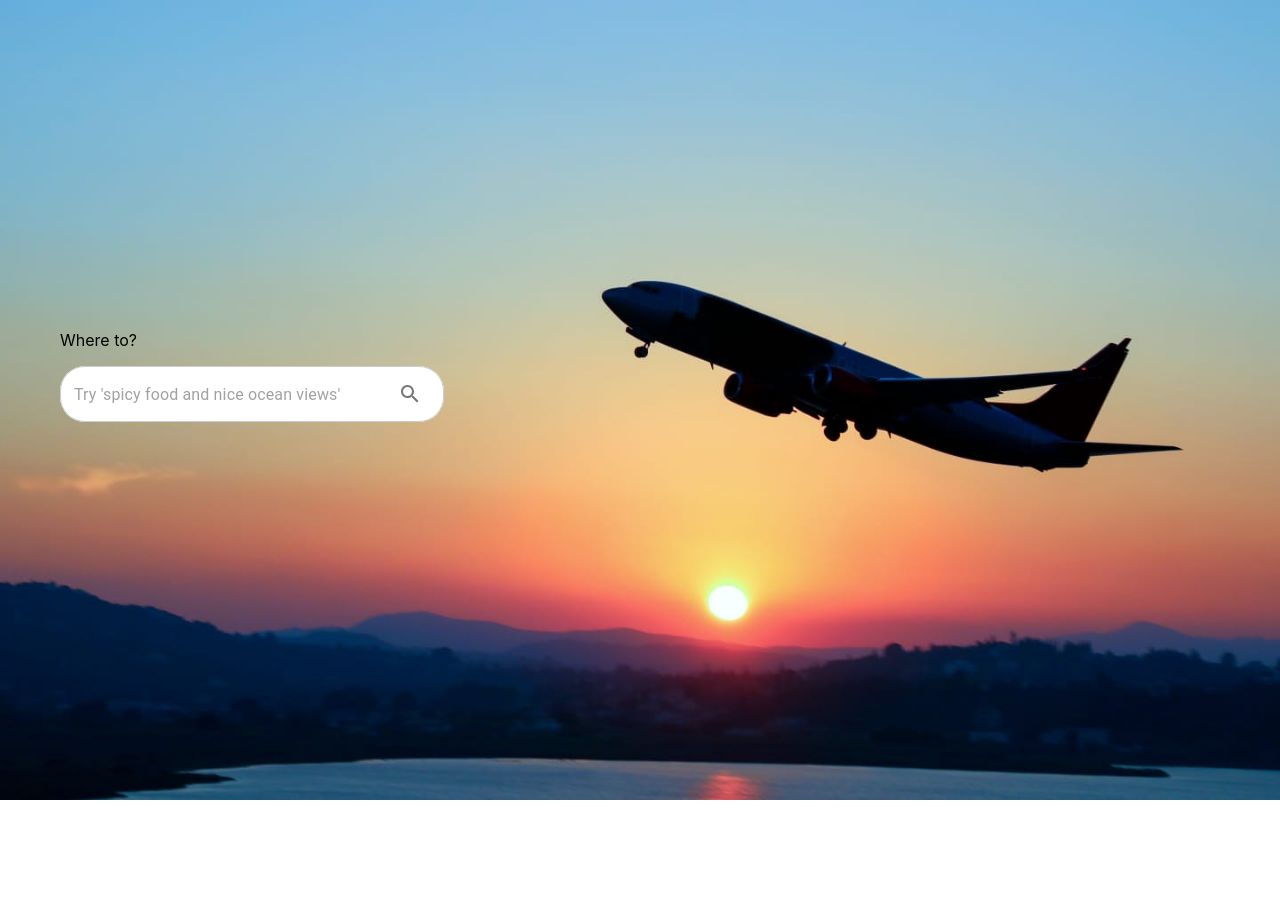
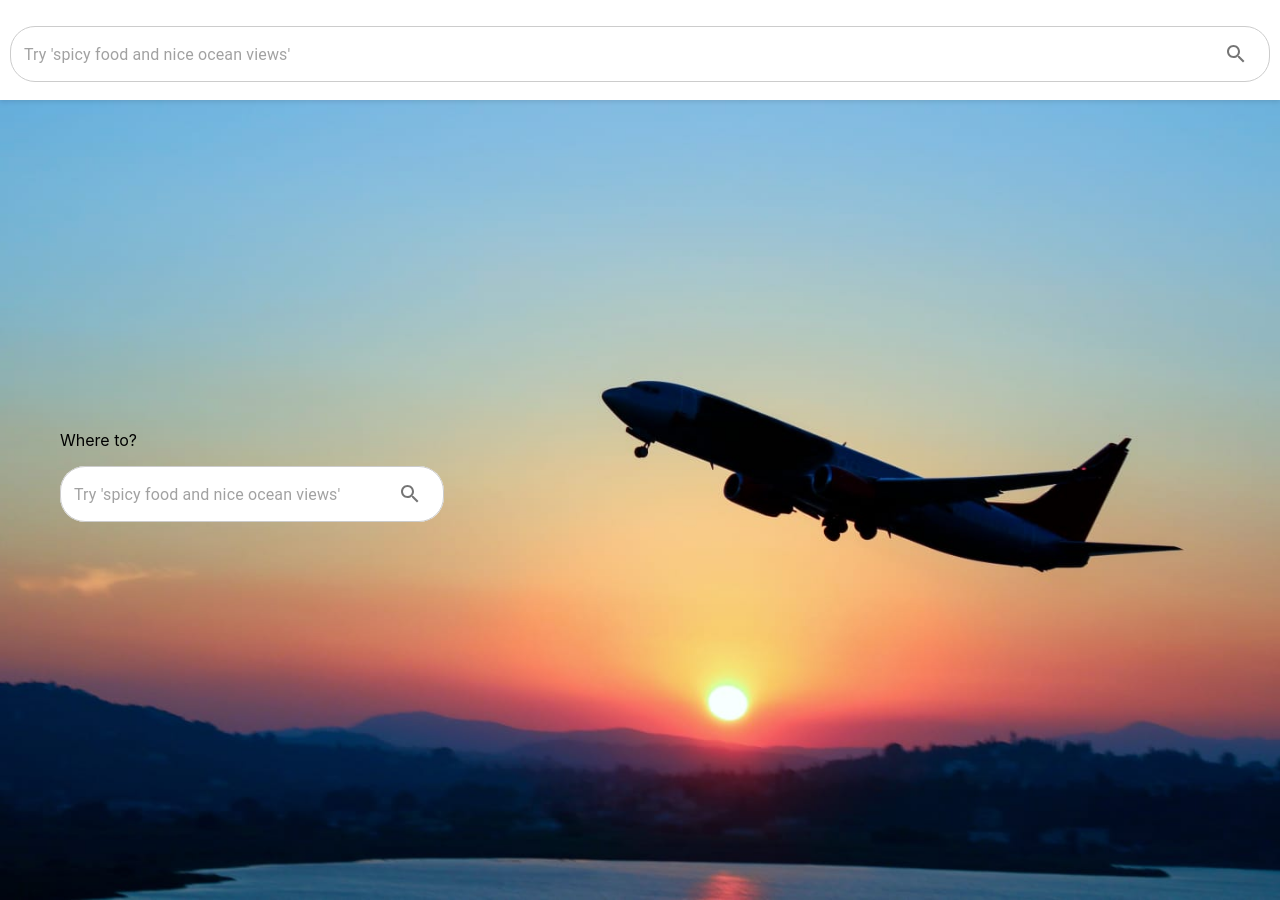
Before and after one commit to calebelizondo/travel-recs, a React (Create React App) app in the folder frontend/: page / in a window 1280 px wide. Before the commit the page ends 800 px from the top, so only its background shows below. Built offline with nearby package versions, Linux system fonts and the light colour scheme.

Commit message:
updated backend logic

```diff
--- a/frontend/src/App.tsx
+++ b/frontend/src/App.tsx
@@ -1,14 +1,17 @@
 import React, { useState, useEffect, useRef } from 'react';
 import LandingPage from './pages/LandingPage';
 import MapPage from './pages/MapPage';
+import Bar from './components/Bar';
 import { CountryInfo, Filter } from './types';
 import ResultsPage from './pages/ResultsPage';
+import "./styles.css";
 
 function App() {
   const [queryResult, setQueryResult] = useState<CountryInfo[] | null>(null);
   const [filter, setFilter] = useState<Filter>({climate: ['humid', 'hot', 'cold'], cost: [1, 2, 3]});
   const [isLoading, setIsLoading] = useState<boolean>(false);
   const targetDivRef = useRef<HTMLDivElement | null>(null);
+  const [showStickyBar, setShowStickyBar] = useState<boolean>(false);
 
   useEffect(() => {
     targetDivRef.current?.scrollIntoView({
@@ -28,6 +31,22 @@ function App() {
     }
   }, [queryResult]);
 
+  const handleScroll = () => {
+    if (window.scrollY > 100) {
+      setShowStickyBar(true);
+    } else {
+      setShowStickyBar(false);
+    }
+  };
+
+  useEffect(() => {
+    window.addEventListener('scroll', handleScroll);
+    return () => {
+      window.removeEventListener('scroll', handleScroll);
+    };
+  }, []);
+
+
   const filteredQueryResults: CountryInfo[] = [];
   if (queryResult) queryResult.forEach((c: CountryInfo) => {
     if (filter.cost.includes(c.info.cost)) filteredQueryResults.push(c);
@@ -35,6 +54,9 @@ function App() {
 
   return (
     <>
+      <div className={`sticky-bar ${showStickyBar ? 'visible' : ''}`}>
+        <Bar setQueryResult={setQueryResult} setIsLoading={setIsLoading} />
+      </div>
       <LandingPage setQueryResult={setQueryResult} setIsLoading={setIsLoading}/>
       <MapPage queryResult={filteredQueryResults} targetDiv={targetDivRef} isLoading={isLoading}/>
       <ResultsPage queryResult={filteredQueryResults}></ResultsPage>
--- /dev/null
+++ b/frontend/src/components/Bar.tsx
@@ -0,0 +1,19 @@
+import { CountryInfo } from "../types";
+import SearchBar from "./SearchBar";
+
+
+interface BarProps {
+    setQueryResult: (result: CountryInfo[] | null) => void;
+    setIsLoading: (isLoading: boolean) => void;
+}
+
+const Bar: React.FC<BarProps> = ({setQueryResult, setIsLoading}) => {
+
+    return (<>
+    <div className="sticky-bar-container">
+        <SearchBar setQueryResult={setQueryResult} setIsLoading={setIsLoading}></SearchBar>
+    </div>
+    </>);
+}
+
+export default Bar;
--- a/frontend/src/pages/MapPage.tsx
+++ b/frontend/src/pages/MapPage.tsx
@@ -19,7 +19,11 @@ const MapePage: React.FC<MapPageProps> = ({ queryResult, targetDiv, isLoading })
                     <div className="spinner"></div>
                 </div>
             ) : (
-                <Map queryResult={queryResult} />
+                <>
+                    <br />
+                    <br />
+                    <Map queryResult={queryResult} />
+                </>
             )}
         </div>
     );
--- a/frontend/src/pages/ResultsPage.tsx
+++ b/frontend/src/pages/ResultsPage.tsx
@@ -11,6 +11,8 @@ const ResultsPage: React.FC<ResultsPageProps> = ({queryResult}) => {
         hot: "🌞",
         cold: "❄️",
         humid: "💧",
+        dry: "🌵",
+        mild: "🌤️",
     };
 
     const costSymbols: { [key in Cost]: string } = {
--- /dev/null
+++ b/frontend/src/styles.css
@@ -0,0 +1,15 @@
+
+.sticky-bar {
+    position: sticky;
+    top: 0;
+    z-index: 10;
+    background-color: white;
+    box-shadow: 0 2px 4px rgba(0, 0, 0, 0.1);
+    padding: 10px;
+    transition: top 0.3s ease;
+}
+
+.sticky-bar.visible {
+  opacity: 1;
+  visibility: visible;
+}
--- a/frontend/src/types.tsx
+++ b/frontend/src/types.tsx
@@ -1,4 +1,4 @@
-export type Climate = 'hot' | 'cold' | 'humid';
+export type Climate = 'hot' | 'cold' | 'humid' | "dry" | "mild";
 export type Cost = 1 | 2 | 3;
 
 
```
Also changed, not shown: frontend/src/components/styles.css (added), frontend/src/pages/styles.css (line endings or trailing spaces), 2 other files (tests, documents, lock files or other folders).
